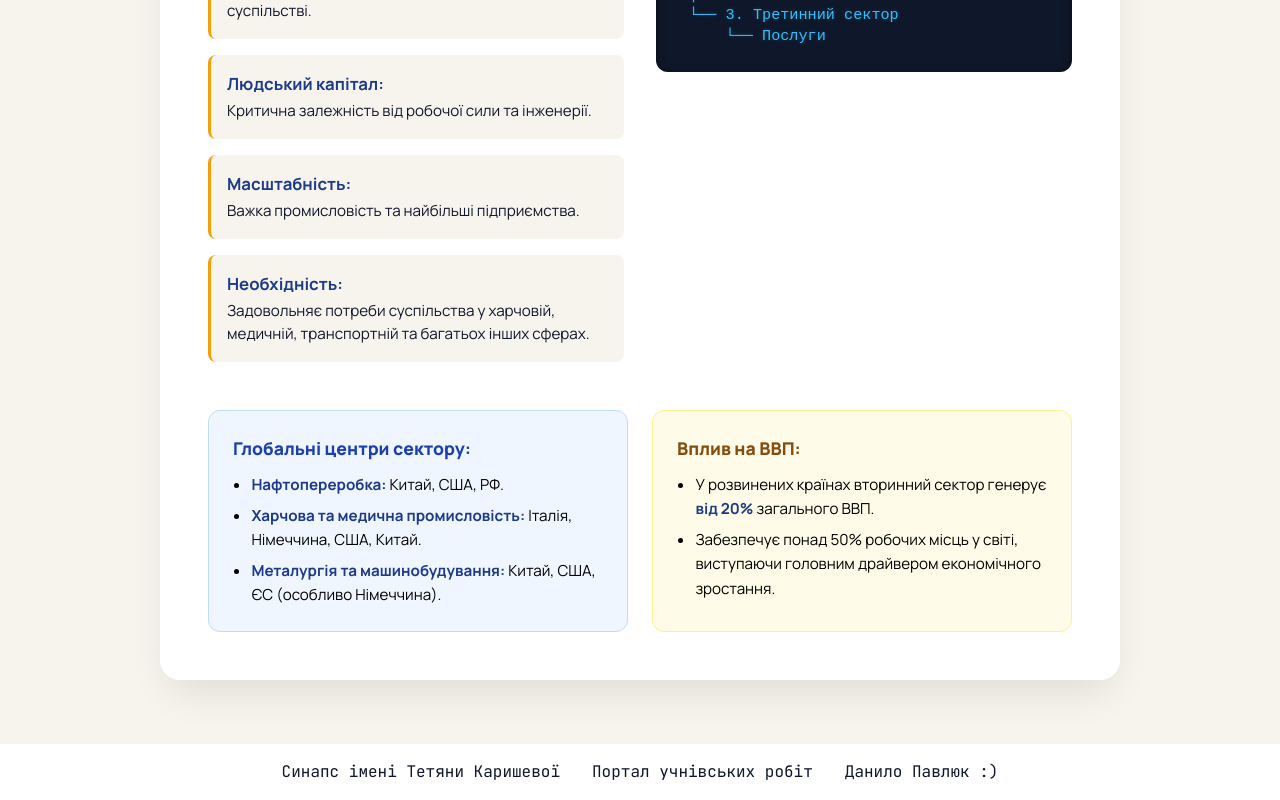
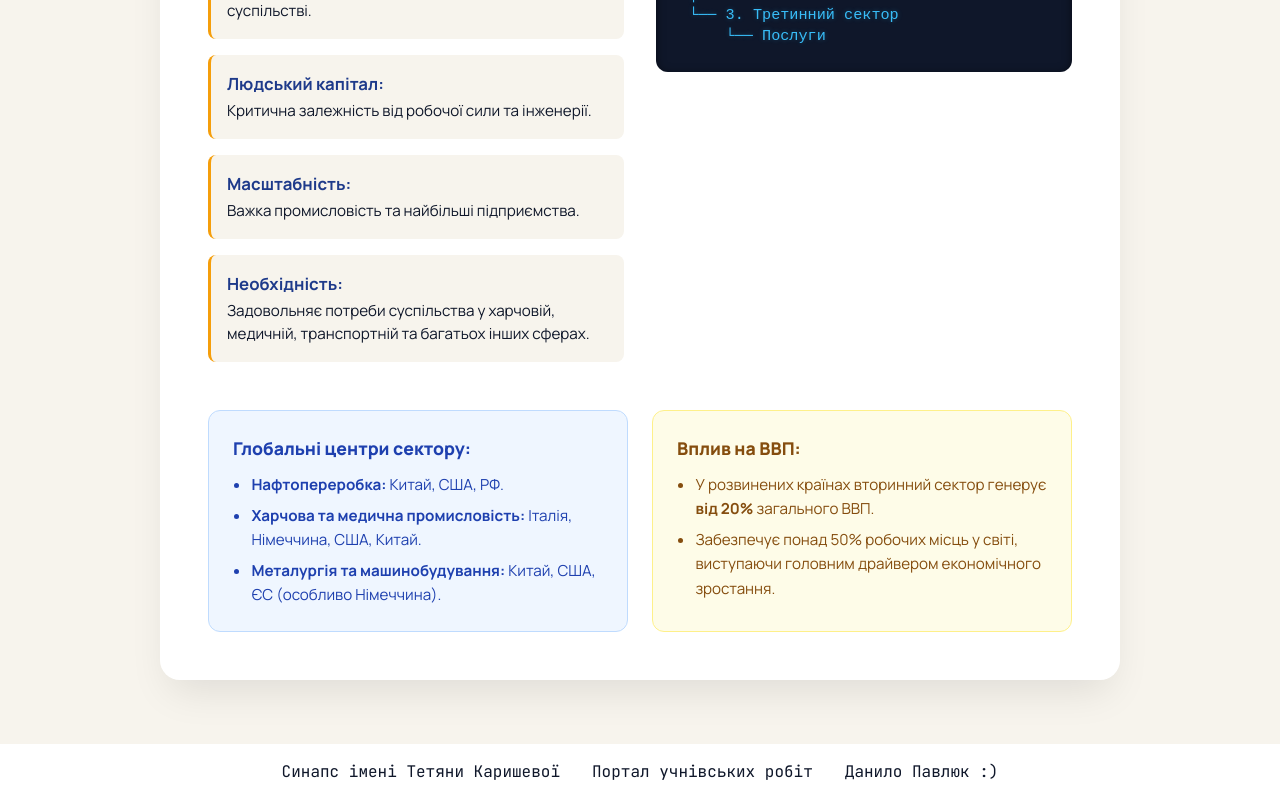
Before and after one commit to kasatjk/synapse, a React (Vite) app: page /geography/secondary-sector in a window 1280 px wide. Shown: the part 675-1475 px from the top of the page. Built offline with nearby package versions, Linux system fonts and the light colour scheme.

Commit message:
Better theme-dependent styles, more organized styles, revamped opengraph meta

```diff
--- a/index.html
+++ b/index.html
@@ -4,11 +4,11 @@
     <meta charset="UTF-8" />
     <link type="image/svg+xml" rel="icon" href="/favicon.svg">
     <meta name="viewport" content="width=device-width, initial-scale=1.0" />
-    <meta property="og:title" content="Синапс | Портал робіт">
+    <meta property="og:title" content="Синапс">
     <meta property="og:type" content="website">
-    <meta property="og:image" content="https://example.com/image.jpg">
+    <meta property="og:image" content="https://ibb.co/xtFhchTr">
     <meta property="og:url" content="https://synapse-iris.vercel.app/">
-    <meta property="og:description" content="Портал учнівських робіт з біології та географії.">
+    <meta property="og:description" content="Портал робіт Данила Павлюка імені Тетяни Каришевої.">
     <title>Синапс | Портал робіт</title>
   </head>
   <body>
--- a/src/components/AppShell.jsx
+++ b/src/components/AppShell.jsx
@@ -3,7 +3,7 @@ import { NavLink, Outlet, useLocation } from 'react-router-dom';
 import { getRouteMeta } from '../data/works.js';
 
 export default function AppShell() {
-  const { pathname } = useLocation();
+  const { pathname, hash } = useLocation();
   const meta = getRouteMeta(pathname);
   const [theme, setTheme] = useState(() => {
     const savedTheme = window.localStorage.getItem('synapse-theme');
@@ -23,6 +23,22 @@ export default function AppShell() {
     document.documentElement.style.colorScheme = theme;
     window.localStorage.setItem('synapse-theme', theme);
   }, [theme]);
+
+  useLayoutEffect(() => {
+    if (hash) {
+      let targetId;
+      try {
+        targetId = decodeURIComponent(hash.slice(1));
+      } catch {
+        return;
+      }
+      const target = document.getElementById(targetId) ?? document.getElementsByName(targetId)[0];
+      target?.scrollIntoView();
+      return;
+    }
+
+    window.scrollTo(0, 0);
+  }, [pathname, hash]);
 
   useEffect(() => {
     setMenuOpen(false);
--- a/src/styles/BLSpecies.css
+++ b/src/styles/BLSpecies.css
@@ -38,12 +38,14 @@
   cursor: crosshair;
 }
 
+@media (hover: hover) and (pointer: fine) {
   .lab-image:hover {
     transform: scale(1.05);
     filter: brightness(1.1);
     z-index: 10;
     position: relative;
     box-shadow: 0 10px 20px rgba(0, 0, 0, 0.2);
+  }
 }
 
 .lab-content-wrapper {
@@ -88,8 +90,10 @@
   transition: border-color 0.3s ease;
 }
 
+@media (hover: hover) and (pointer: fine) {
   .lab-taxonomy:hover {
     border-color: #cbd5e1;
+  }
 }
 
 .lab-taxonomy h4 {
@@ -119,14 +123,10 @@
   transition: transform 0.4s var(--easing-spring);
 }
 
-.lab-card-similar:hover,
-.lab-card-diff:hover {
-  transform: translateY(-4px);
-}
-
 .lab-card-similar {
   background-color: var(--clr-success-bg);
   border: 1px solid var(--clr-success-border);
+  color: var(--clr-success-text);
 }
 .lab-card-similar h4 {
   color: var(--clr-success-text);
@@ -134,17 +134,10 @@
   font-weight: 800;
 }
 
-.lab-card-similar p {
-  color: #000;
-}
-
-.lab-card-diff p {
-  color: #000;
-}
-
 .lab-card-diff {
   background-color: var(--clr-danger-bg);
   border: 1px solid var(--clr-danger-border);
+  color: var(--clr-danger-text);
 }
 .lab-card-diff h4 {
   color: var(--clr-danger-text);
@@ -156,6 +149,13 @@
   font-size: 0.95rem;
   margin: 0;
   line-height: 1.6;
+}
+
+@media (hover: hover) and (pointer: fine) {
+  .lab-card-similar:hover,
+  .lab-card-diff:hover {
+    transform: translateY(-4px);
+  }
 }
 
 @media (min-width: 768px) {
--- a/src/styles/BTElephants.css
+++ b/src/styles/BTElephants.css
@@ -58,9 +58,11 @@
   background-color: var(--clr-row-alt);
 }
 
-.bt-table tbody tr:hover {
-  background-color: var(--clr-row-alt);
-  transition: background-color 0.3s ease;
+@media (hover: hover) and (pointer: fine) {
+  .bt-table tbody tr:hover {
+    background-color: var(--clr-row-alt);
+    transition: background-color 0.3s ease;
+  }
 }
 
 @media (min-width: 768px) {
@@ -92,8 +94,7 @@
     box-shadow: 0 4px 8px rgba(0, 0, 0, 0.05);
   }
 
-  .bt-table tbody tr:nth-child(even),
-  .bt-table tbody tr:hover {
+  .bt-table tbody tr:nth-child(even) {
     background-color: var(--clr-surface);
   }
 
--- a/src/styles/GGEconSector.css
+++ b/src/styles/GGEconSector.css
@@ -40,9 +40,11 @@
   transition: transform 0.3s ease;
 }
 
-.geo-feature-list li:hover {
-  transform: translateX(5px);
-  background: var(--clr-row-alt);
+@media (hover: hover) and (pointer: fine) {
+  .geo-feature-list li:hover {
+    transform: translateX(5px);
+    background: var(--clr-row-alt);
+  }
 }
 
 .geo-feature-list strong {
@@ -82,19 +84,10 @@
   transition: transform 0.4s var(--easing-spring);
 }
 
-.geo-card-centers:hover,
-.geo-card-gdp:hover {
-  transform: translateY(-4px);
-}
-
-.geo-card-centers li,
-.geo-card-gdp li{
-  color: #000;
-}
-
 .geo-card-centers {
   background-color: var(--clr-info-bg);
   border: 1px solid var(--clr-info-border);
+  color: var(--clr-info-text);
 }
 
 .geo-card-centers h3 {
@@ -107,6 +100,7 @@
 .geo-card-gdp {
   background-color: var(--clr-eco-bg);
   border: 1px solid var(--clr-eco-border);
+  color: var(--clr-eco-text);
 }
 
 .geo-card-gdp h3 {
@@ -121,7 +115,7 @@
   padding-left: 1.15rem;
   font-size: 0.95rem;
   line-height: 1.6;
-  color: var(--clr-text-main);
+  color: inherit;
 }
 
 .geo-analytics-grid li + li {
@@ -129,7 +123,14 @@
 }
 
 .geo-analytics-grid strong {
-  color: var(--subject-primary);
+  color: inherit;
+}
+
+@media (hover: hover) and (pointer: fine) {
+  .geo-card-centers:hover,
+  .geo-card-gdp:hover {
+    transform: translateY(-4px);
+  }
 }
 
 .geo-stagger-1 {
--- a/src/styles/GGRecrResources.css
+++ b/src/styles/GGRecrResources.css
@@ -14,9 +14,11 @@
   transition: transform 0.3s var(--easing-spring), box-shadow 0.3s ease;
 }
 
-.gg-resource-item:hover {
-  transform: translateY(-6px);
-  box-shadow: 0 12px 20px rgba(0, 0, 0, 0.1);
+@media (hover: hover) and (pointer: fine) {
+  .gg-resource-item:hover {
+    transform: translateY(-6px);
+    box-shadow: 0 12px 20px rgba(0, 0, 0, 0.1);
+  }
 }
 
 .gg-resource-img {
--- a/src/styles/base.css
+++ b/src/styles/base.css
@@ -44,3 +44,45 @@ a {
 #root {
   min-height: 100vh;
 }
+
+@keyframes slideUpFade {
+  from {
+    opacity: 0;
+    transform: translateY(20px);
+  }
+  to {
+    opacity: 1;
+    transform: translateY(0);
+  }
+}
+
+@keyframes drawLine {
+  from {
+    width: 0;
+  }
+  to {
+    width: 100%;
+  }
+}
+
+html.theme-transitioning,
+html.theme-transitioning * {
+  transition:
+    color 420ms ease,
+    background-color 420ms ease,
+    border-color 420ms ease,
+    box-shadow 420ms ease,
+    fill 420ms ease,
+    stroke 420ms ease;
+}
+
+@media (prefers-reduced-motion: reduce) {
+  *,
+  *::before,
+  *::after {
+    animation-duration: 0.01ms !important;
+    animation-iteration-count: 1 !important;
+    scroll-behavior: auto !important;
+    transition-duration: 0.01ms !important;
+  }
+}
--- a/src/styles/components.css
+++ b/src/styles/components.css
@@ -150,8 +150,10 @@
   transition: transform 0.4s var(--easing-spring);
 }
 
-.summary-block:hover {
-  transform: translateY(-4px);
+@media (hover: hover) and (pointer: fine) {
+  .summary-block:hover {
+    transform: translateY(-4px);
+  }
 }
 
 .summary-block h2 {
@@ -191,11 +193,18 @@
     background-size 0.45s var(--easing-smooth);
 }
 
-.work-card:hover,
 .work-card:focus-visible {
   transform: translateY(-4px);
   box-shadow: 0 16px 28px -16px rgba(15, 23, 42, 0.35);
   background-size: 100% 100%;
+}
+
+@media (hover: hover) and (pointer: fine) {
+  .work-card:hover {
+    transform: translateY(-4px);
+    box-shadow: 0 16px 28px -16px rgba(15, 23, 42, 0.35);
+    background-size: 100% 100%;
+  }
 }
 
 .work-card-kicker {
@@ -303,9 +312,14 @@
   transition: transform 500ms var(--easing-smooth);
 }
 
-.home-hero-visual:hover img,
 .home-hero-visual:focus-visible img {
   transform: scale(1.04);
+}
+
+@media (hover: hover) and (pointer: fine) {
+  .home-hero-visual:hover img {
+    transform: scale(1.04);
+  }
 }
 
 .home-hero-caption {
--- a/src/styles/layout.css
+++ b/src/styles/layout.css
@@ -42,7 +42,6 @@
   transition: transform 180ms var(--easing-spring);
 }
 
-.app-logo:hover .app-logo-mark,
 .app-logo:focus-visible .app-logo-mark {
   transform: rotate(-10deg) scale(1.08);
 }
@@ -80,10 +79,6 @@
   transition: background-color 160ms ease, color 160ms ease;
 }
 
-.menu-toggle:hover {
-  background: var(--clr-nav-hover);
-}
-
 .menu-toggle svg {
   width: 1.25rem;
   height: 1.25rem;
@@ -102,7 +97,6 @@
   transition: background-color 160ms ease, color 160ms ease;
 }
 
-.app-nav a:hover,
 .app-nav a.active {
   background-color: var(--clr-nav-hover);
   color: var(--clr-text-main);
@@ -123,13 +117,29 @@
   transition: background-color 160ms ease, border-color 160ms ease, transform 160ms ease;
 }
 
-.theme-toggle:hover {
-  background: var(--clr-nav-hover);
+.theme-toggle:focus-visible {
   transform: rotate(12deg);
 }
 
-.theme-toggle:focus-visible {
-  transform: rotate(12deg);
+@media (hover: hover) and (pointer: fine) {
+  .app-logo:hover .app-logo-mark {
+    transform: rotate(-10deg) scale(1.08);
+  }
+
+  .menu-toggle:hover {
+    background: var(--clr-nav-hover);
+  }
+
+  .app-nav a:hover {
+    background-color: var(--clr-nav-hover);
+    color: var(--clr-text-main);
+    transition: background-color 160ms ease, color 160ms ease;
+  }
+
+  .theme-toggle:hover {
+    background: var(--clr-nav-hover);
+    transform: rotate(12deg);
+  }
 }
 
 .theme-toggle svg {
--- a/src/styles/tokens.css
+++ b/src/styles/tokens.css
@@ -32,6 +32,24 @@ html[data-theme='dark'] {
   --clr-nav-hover: #334155;
 }
 
+html[data-theme='dark'] [data-subject='biology'] {
+  --clr-success-bg: #12352b;
+  --clr-success-border: #2c6b56;
+  --clr-success-text: #a7f3d0;
+  --clr-danger-bg: #3a1d28;
+  --clr-danger-border: #7f3347;
+  --clr-danger-text: #fda4af;
+}
+
+html[data-theme='dark'] [data-subject='geography'] {
+  --clr-info-bg: #172f4c;
+  --clr-info-border: #315b85;
+  --clr-info-text: #bfdbfe;
+  --clr-eco-bg: #3d3518;
+  --clr-eco-border: #75642a;
+  --clr-eco-text: #fde68a;
+}
+
 [data-subject='biology'] {
   --subject-primary: #047857;
   --subject-primary-light: #059669;
@@ -57,45 +75,3 @@ html[data-theme='dark'] {
   --clr-eco-border: #fef08a;
   --clr-eco-text: #854d0e;
 }
-
-@keyframes slideUpFade {
-  from {
-    opacity: 0;
-    transform: translateY(20px);
-  }
-  to {
-    opacity: 1;
-    transform: translateY(0);
-  }
-}
-
-@keyframes drawLine {
-  from {
-    width: 0;
-  }
-  to {
-    width: 100%;
-  }
-}
-
-html.theme-transitioning,
-html.theme-transitioning * {
-  transition:
-    color 420ms ease,
-    background-color 420ms ease,
-    border-color 420ms ease,
-    box-shadow 420ms ease,
-    fill 420ms ease,
-    stroke 420ms ease;
-}
-
-@media (prefers-reduced-motion: reduce) {
-  *,
-  *::before,
-  *::after {
-    animation-duration: 0.01ms !important;
-    animation-iteration-count: 1 !important;
-    scroll-behavior: auto !important;
-    transition-duration: 0.01ms !important;
-  }
-}
```
Lines whose indentation alone changed are shown as unchanged.
